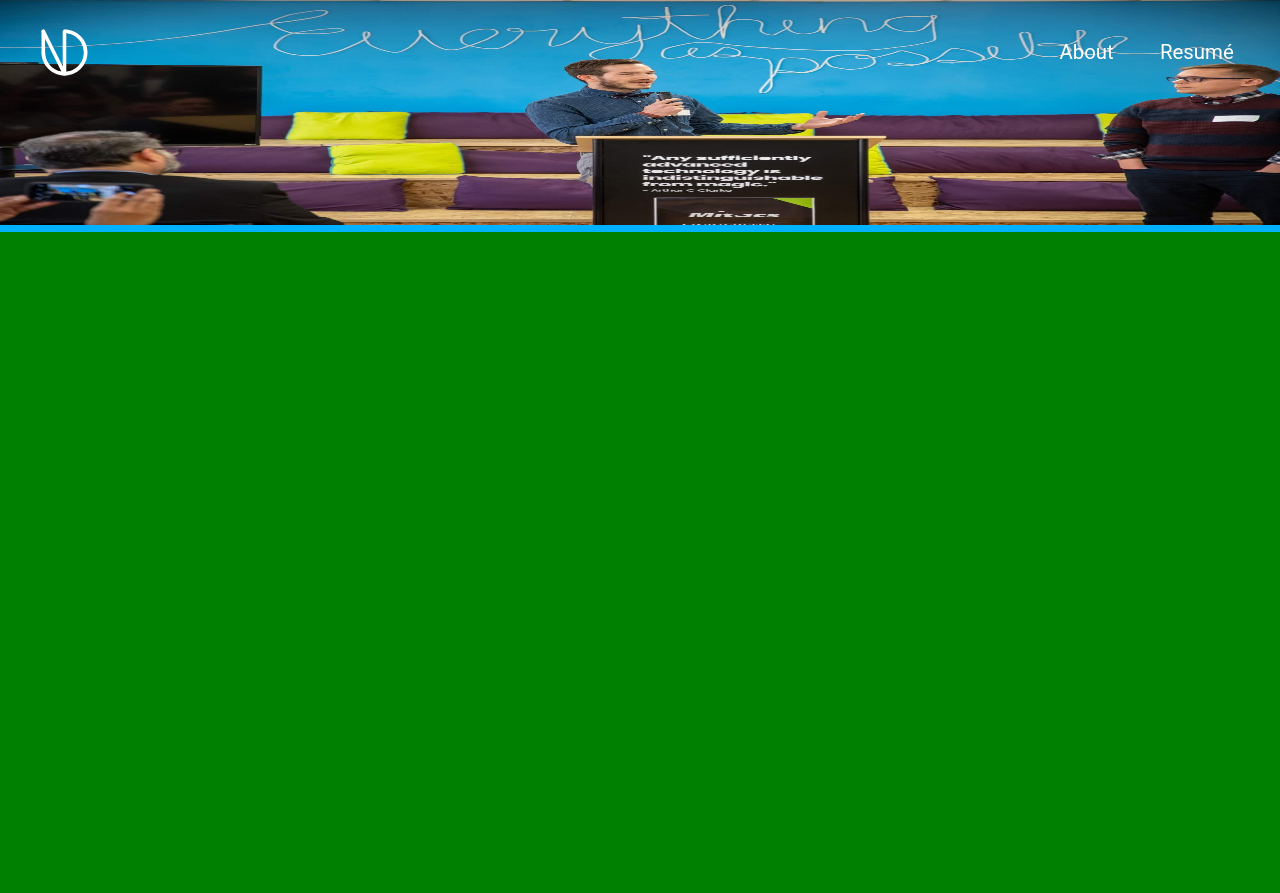
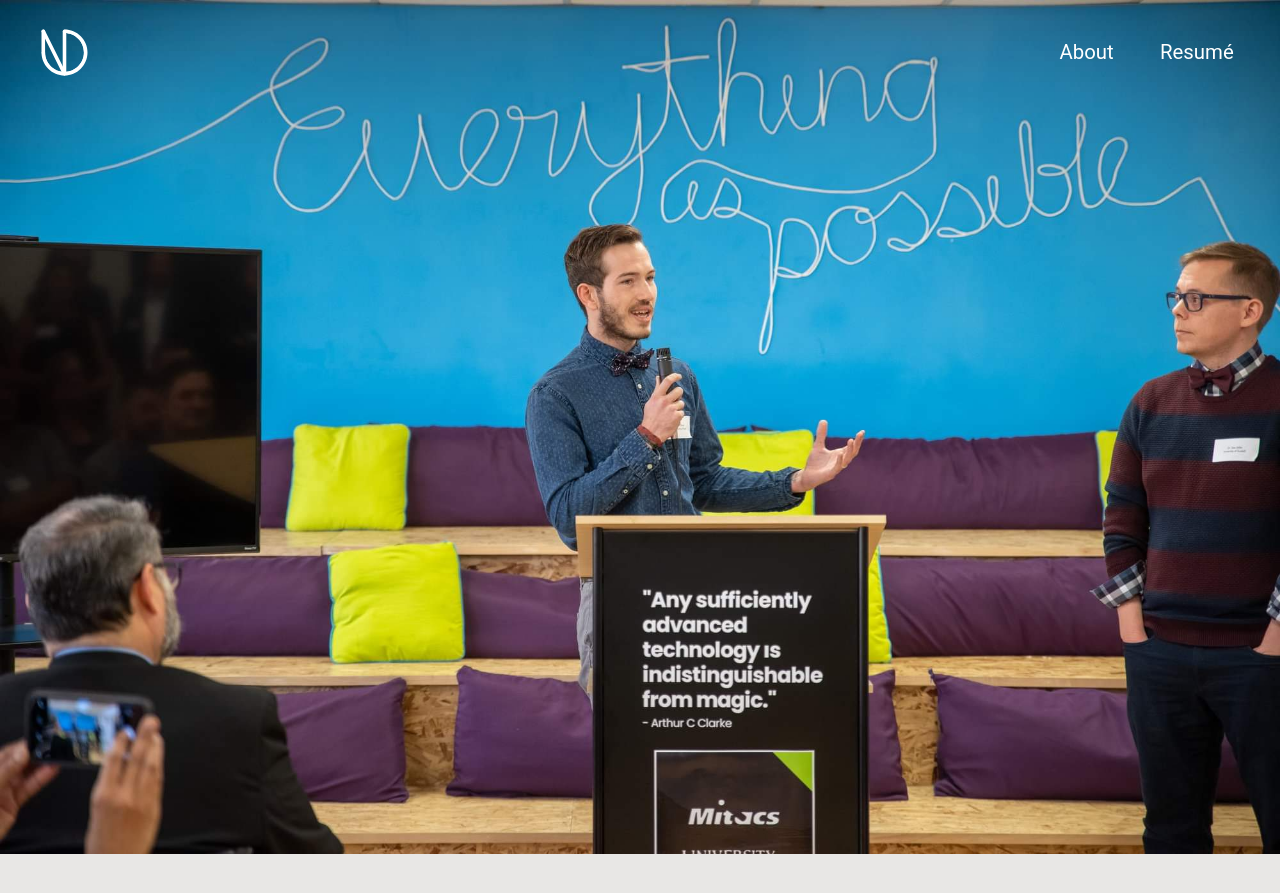
Before and after one commit to Durishn/nicdurish.ca-v1, a Jekyll site: the page built from about.html, in a window 1280 px wide and 900 px high. Shown: the top 893 px of the window. Built offline with Jekyll 4.4.1, drawn with Linux system fonts in a browser that asks for light colours; nearby versions of some CDN libraries.

Commit message:
Changing colour scheme

```diff
--- a/_includes/header.html
+++ b/_includes/header.html
@@ -3,10 +3,7 @@
   <div class="container">
     <div class="logo">
       <a href="{{ site.baseurl }}/" class="navbar-brand">
-        <svg class="logo-img" width="55px" height:"55px" xmlns="http://www.w3.org/2000/svg" viewBox="0 0 538.6 538.6"><style type="text/css">
-          .st0{fill:#FFFFFF;}
-          .st1{fill:none;stroke:#FFFFFF;stroke-width:35;stroke-linecap:round;stroke-miterlimit:10;}
-        </style><path class="st0" d="M477 269.3c0 114.7-93 207.7-207.7 207.7 -114.7 0-207.7-93-207.7-207.7h17.5c0 104.9 85.3 190.2 190.2 190.2s190.2-85.3 190.2-190.2S374.2 79.1 269.3 79.1V61.6C384 61.6 477 154.6 477 269.3z"/><path class="st0" d="M428.5 110.1C386 67.5 329.4 44.1 269.3 44.1v35c104.9 0 190.2 85.3 190.2 190.2s-85.3 190.2-190.2 190.2S79.1 374.2 79.1 269.3h-35c0 60.2 23.4 116.7 66 159.2 42.5 42.5 99.1 66 159.2 66s116.7-23.4 159.2-66c42.5-42.5 66-99.1 66-159.2S471.1 152.6 428.5 110.1z"/><line class="st1" x1="269.3" y1="61.6" x2="269.3" y2="477"/><line class="st1" x1="61.6" y1="269.3" x2="61.6" y2="61.6"/><line class="st1" x1="269.3" y1="477" x2="61.6" y2="61.6"/></svg>
+        <svg width="55px" height:"55px" xmlns="http://www.w3.org/2000/svg" viewBox="0 0 538.6 538.6"><path class="st0" d="M477 269.3c0 114.7-93 207.7-207.7 207.7 -114.7 0-207.7-93-207.7-207.7h17.5c0 104.9 85.3 190.2 190.2 190.2s190.2-85.3 190.2-190.2S374.2 79.1 269.3 79.1V61.6C384 61.6 477 154.6 477 269.3z"/><path class="st0" d="M428.5 110.1C386 67.5 329.4 44.1 269.3 44.1v35c104.9 0 190.2 85.3 190.2 190.2s-85.3 190.2-190.2 190.2S79.1 374.2 79.1 269.3h-35c0 60.2 23.4 116.7 66 159.2 42.5 42.5 99.1 66 159.2 66s116.7-23.4 159.2-66c42.5-42.5 66-99.1 66-159.2S471.1 152.6 428.5 110.1z"/><line class="st1" x1="269.3" y1="61.6" x2="269.3" y2="477"/><line class="st1" x1="61.6" y1="269.3" x2="61.6" y2="61.6"/><line class="st1" x1="269.3" y1="477" x2="61.6" y2="61.6"/></svg>
       </a>
     </div>
     <div id="mainListDiv" class="main_list">
--- a/about.html
+++ b/about.html
@@ -3,9 +3,9 @@
 title: About
 permalink: /about/
 ---
-<div>
+<div class="banner-div">
 	<img class="banner" src="../img/banner0.jpg" alt="Banner Image"/>
 	<div class="banner-filter">
 </div>
 
-<div style="height: 1000vh; width: 100%; background-color: green;"></div>
+<div style="height: 1000vh; width: 100%; "></div>
--- a/css/custom/_variables.scss
+++ b/css/custom/_variables.scss
@@ -1,13 +1,18 @@
-$primary: #00B1FF;
+$primary: #152335;
+$secondary: #cf9623;
 
-$nav: #ffffff; // white
-$nav-hover: #ff0056; // pink
+$nav: #ffffff;
+$nav-hover: $secondary;
 $nav-back: $primary;
-$fixed-nav-back: #323639;
+$fixed-nav-back: #323639; //PDFViewer Colour
 
-$index-footer: #ffffff; // white
-$index-footer-hover: #ff0056; // pink
+$index-footer: #ffffff;
+$index-footer-hover: $secondary;
 
-$index-background: #00B1FF;
+$index-background: $primary;
 
-$default-background: #00B1FF;
+$default-background: #e8e7e5;
+
+
+//OLD PRIMARY - 00B1FF
+//OLD SECONDARY - ff0056
--- a/css/custom/includes/_header.scss
+++ b/css/custom/includes/_header.scss
@@ -1,6 +1,19 @@
 /*-- Inspiration taken from abdo steif -->
 /* --> https://codepen.io/abdosteif/pen/bRoyMb?editors=1100*/
 /* Navbar section */
+
+/*LOGO*/
+.st0{
+    fill:#FFFFFF;
+}
+
+.st1{
+    fill:none;
+    stroke:#FFFFFF;
+    stroke-width:35;
+    stroke-linecap:round;
+    stroke-miterlimit:10;
+}
 
 .nav {
     width: 100%;
@@ -19,14 +32,18 @@
     padding-left: 2rem;
 }
 
+.nav div.logo:hover .st0{
+    fill: $secondary;
+}
+
+.nav div.logo:hover .st1{
+    stroke: $secondary;
+}
+
 .nav div.logo a {
     text-decoration: none;
     color: $nav;
     font-size: 2rem;
-}
-
-.nav div.logo a:hover {
-    color: $nav-hover;
 }
 
 .nav div.main_list {
@@ -71,7 +88,6 @@
     -webkit-transition: all 0.4s ease;
     transition: all 0.4s ease;
 }
-
 
 /* Media qurey section */
 @media screen and (min-width: 768px) and (max-width: 1024px) {
--- a/css/main.scss
+++ b/css/main.scss
@@ -35,11 +35,17 @@
   background-color: $default-background;
 }
 
-.banner{
+.banner-div{
 	height: 25vh;
 	width: 100%;
-	position: center top;
+	display: block;
 	top: 0;
+}
+
+.banner{
+    width: 100%;
+	display: block;
+	position: center center;
 }
 
 /*
```
Also changed, not shown: 3 other files.
